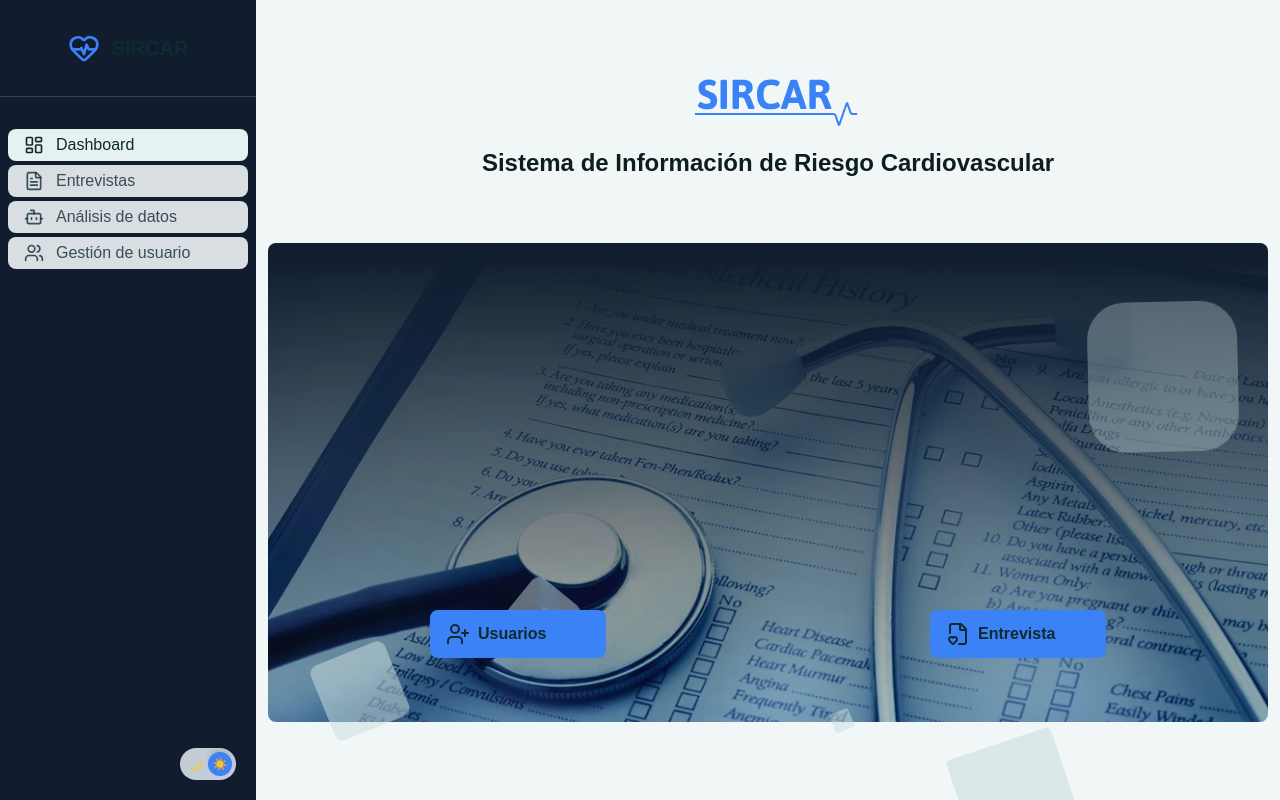
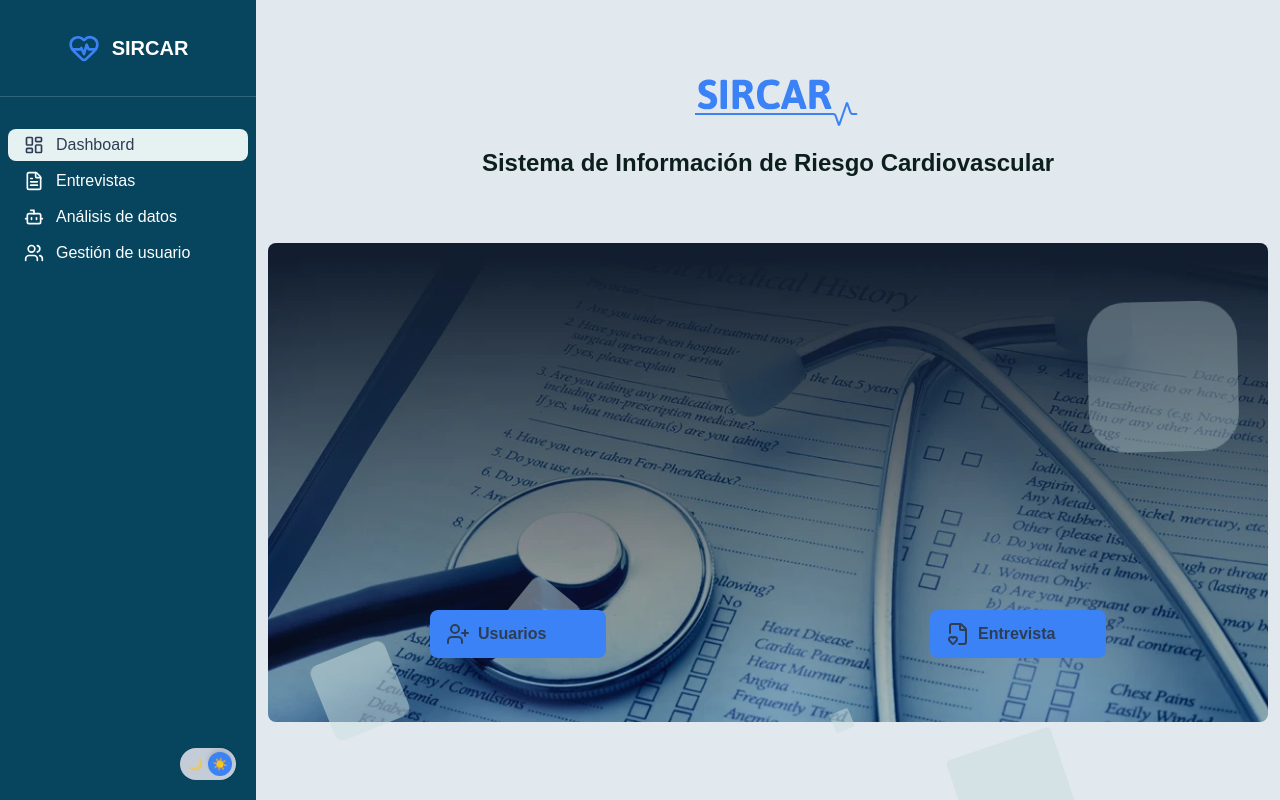
Before and after one commit to jared0192galicia/sircar-app, a Next.js app: page / in a window 1280 px wide. Built offline with nearby package versions, Linux system fonts and the light colour scheme.

Commit message:
add pattle new colors

```diff
--- a/src/app/globals.css
+++ b/src/app/globals.css
@@ -12,6 +12,7 @@
   --app-subpanel: #1E293B;
   --app-secondary: #1B59BE;
   --app-primary: #3B82F6;
+  --app-navbar: #111D2F;
   --app-border: #1E293B; /* Ajustado para dark */
   --app-gray-500: #94A3B6;
   --app-gray-200: #c4ccd7;
@@ -21,20 +22,21 @@
 
 /* Selector para Tema Claro */
 .light {
-  --background: #F1F7F7;
+  --background: #E2E9EE;
   /* --background: #eff4f4; */
   --foreground: #0C1F1D;
 
-  --app-background: #eff4f4;
-  --app-panel: #d9dee3;
+  --app-background: #E2E9EE;
+  --app-panel: #FFF;
   --app-subpanel: #E6F1F2;
   --app-secondary: #3B82F6;
   --app-primary: #3B82F6;
+  --app-navbar: #07445E;
   --app-border: #D4E6E8;
   --app-gray-500: #94A3B6;
   --app-gray-200: #c4ccd7;
-  --app-title: #102A2E;
-  --app-text: #203847;
+  --app-title: #2D3E54;
+  --app-text: #557889;
   --circles: #c9dddfab;
 }
 
@@ -48,6 +50,7 @@
   --color-app-subpanel: var(--app-subpanel);
   --color-app-secondary: var(--app-secondary);
   --color-app-primary: var(--app-primary);
+  --color-app-navbar: var(--app-navbar);
   --color-app-border: var(--app-border);
   --color-app-gray-500: var(--app-gray-500);
   --color-app-gray-200: var(--app-gray-200);
--- a/src/shared/navbar.tsx
+++ b/src/shared/navbar.tsx
@@ -34,7 +34,7 @@ export default function Navbar() {
     <>
       <button
         onClick={() => setIsOpen(!isOpen)}
-        className="md:hidden fixed top-4 left-4 z-50 p-2 bg-app-panel text-app-title rounded-md shadow-lg"
+        className="md:hidden fixed top-4 left-4 z-50 p-2 bg-app-navbar text-app-title rounded-md shadow-lg"
       >
         {isOpen ? <X size={24} /> : <Menu size={24} />}
       </button>
@@ -48,7 +48,7 @@ export default function Navbar() {
 
       <section
         className={cn(
-          "bg-[#111D2F] h-screen w-[256px] fixed md:static transition-transform duration-300 ease-in-out z-50",
+          "bg-app-navbar h-screen w-[256px] fixed md:static transition-transform duration-300 ease-in-out z-50",
           {
             "translate-x-0": isOpen,
             "-translate-x-full": !isOpen,
@@ -61,7 +61,7 @@ export default function Navbar() {
             className="text-app-primary h-10 w-8"
             style={{ fontSize: 22 }}
           />
-          <span className="text-app-title font-bold text-xl">SIRCAR</span>
+          <span className="text-white font-bold text-xl">SIRCAR</span>
         </div>
 
         <Separator />
@@ -87,8 +87,8 @@ function Item({ section }: { section: Section }) {
   return (
     <div
       className={cn(
-        "bg-app-panel w-full px-4 py-1 rounded-lg",
-        "flex items-center cursor-pointer text-app-title/80",
+        "w-full px-4 py-1 rounded-lg",
+        "flex items-center cursor-pointer text-white hover:text-app-text",
         "hover:bg-app-subpanel transition-colors",
         {
           "bg-app-subpanel text-app-title font-medium": section.selected,
```
